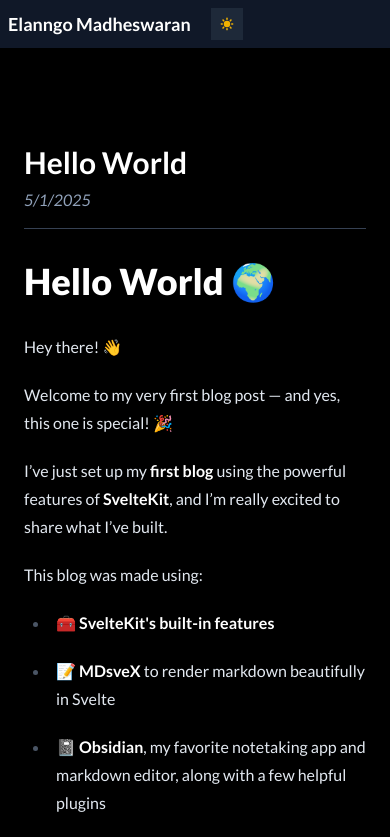
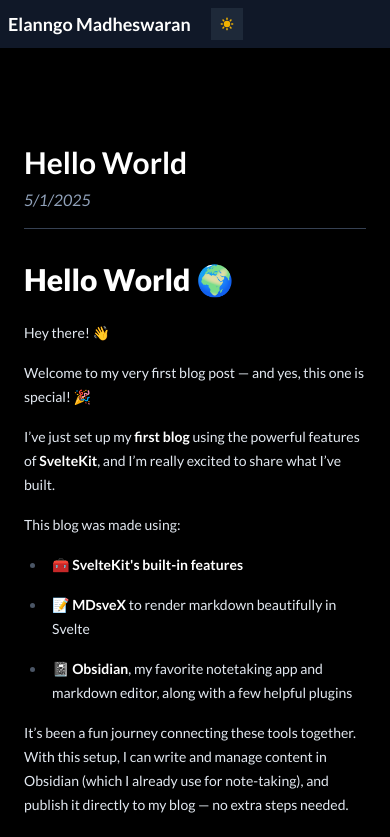
Before and after one commit to Elanngo-Madheswaran/portfolio, a SvelteKit app in the folder myweb/: page /blogs/Hello-World-01-05-25 in a window 390 px wide. Shown: the top 837 px of the page. Built offline with nearby package versions, Linux system fonts and the light colour scheme.

Commit message:
responsive blog texts

```diff
--- a/myweb/src/routes/+layout.svelte
+++ b/myweb/src/routes/+layout.svelte
@@ -3,5 +3,9 @@
     let { children } = $props();
 
 </script>
+<svelte:head>
+    <title>Elanngo Madheswaran's Portfolio | Portfolio</title>
+</svelte:head>
+
 
 {@render children()}
--- a/myweb/src/routes/blogs/[slug]/+page.svelte
+++ b/myweb/src/routes/blogs/[slug]/+page.svelte
@@ -91,7 +91,7 @@
                 <p class="text-slate-600 dark:text-slate-400 italic">{new Date(metadata.date).toLocaleDateString()}</p>
             </header>
 
-            <div bind:this={contentContainer} class="prose prose-green dark:prose-invert max-w-none dark:text-slate-200">
+            <div bind:this={contentContainer} class="prose prose-green dark:prose-invert max-w-none dark:text-slate-200 prose-sm sm:prose-base lg:prose-lg xl:prose-xl">
                 {@html modifyHTMLWithIDs(htmlContent, headings)}
             </div>
 
```
